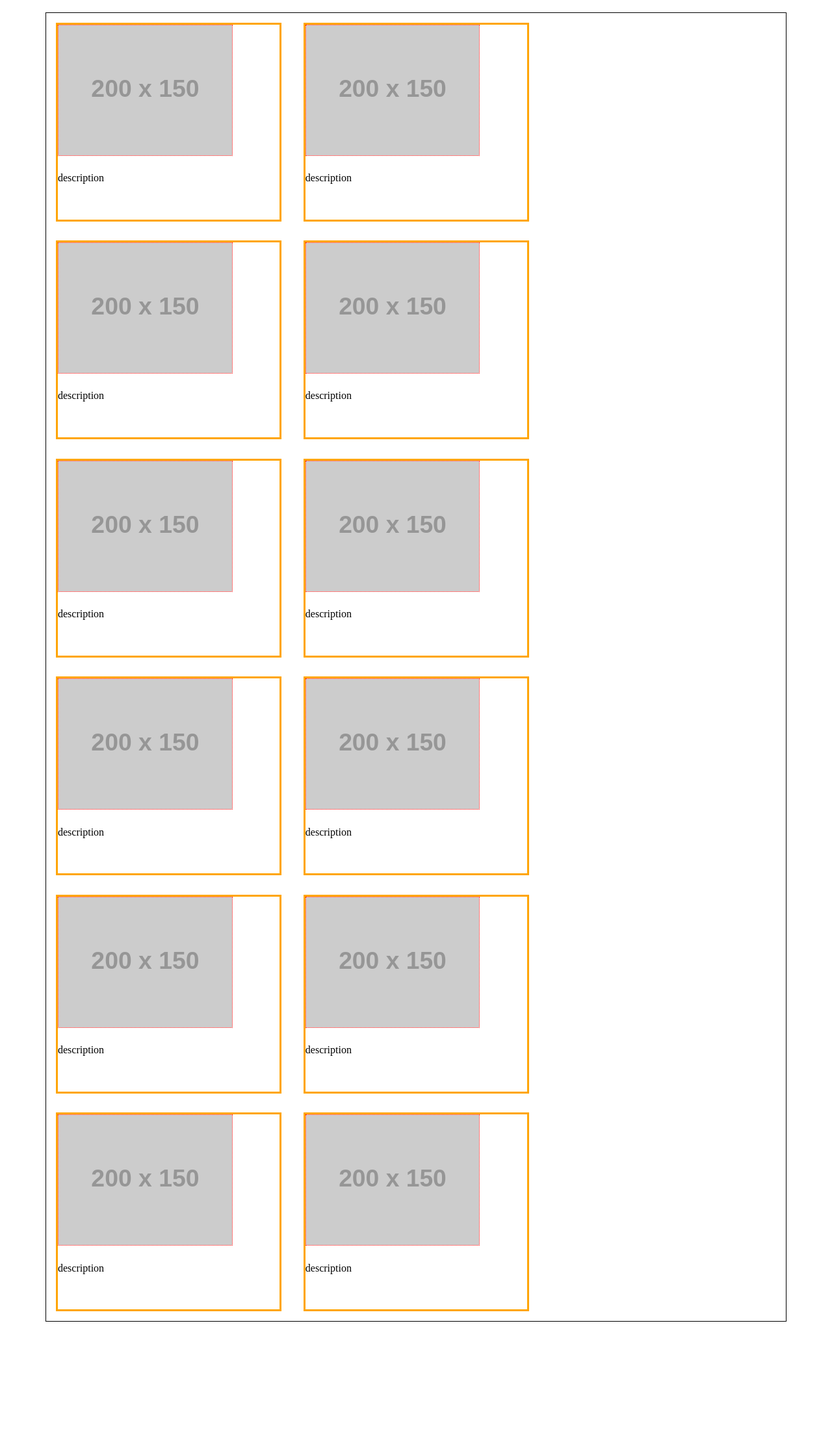
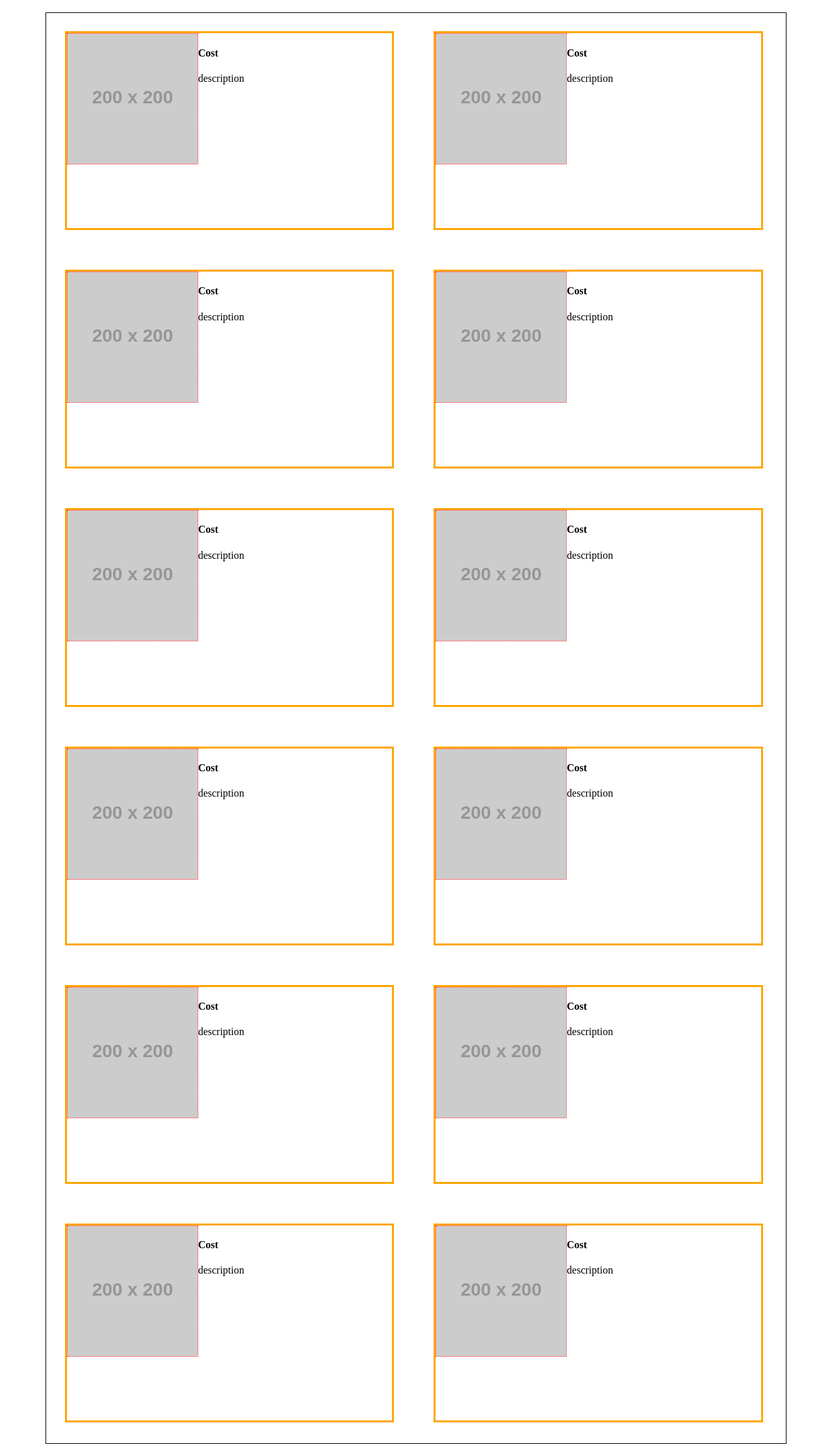
Before and after one commit to babiesinspace/JavaScript-practice, a plain HTML site: page jQuery/RedBull/index.html in a window 1280 px wide. Shown: the part 61-2291 px from the top of the page at 65% size. Before the commit the page ends 2103 px from the top, so only its background shows below. Drawn offline with nearby package versions, Linux system fonts and the light colour scheme; placeholder pictures from the web are drawn by us.

Commit message:
mobile responsivegit add .

```diff
--- a/jQuery/RedBull/index.html
+++ b/jQuery/RedBull/index.html
@@ -9,64 +9,88 @@
   <h1>Welcome to Store</h1>
   <div id="container">
     <div class="item">
-      <a href="https://placeholder.com"><img src="http://via.placeholder.com/200x150"></a>
-      <h4 class="cost"></h4>
+      <a href="https://placeholder.com"><img src="http://via.placeholder.com/200x200"></a>
+      <div class="details">
+        <h4 class="cost">Cost</h4>
         <p class="description">description</p>
       </div>
+    </div>
     <div class="item">
-      <a href="https://placeholder.com"><img src="http://via.placeholder.com/200x150"></a>
-      <h4 class="cost"></h4>
+      <a href="https://placeholder.com"><img src="http://via.placeholder.com/200x200"></a>
+      <div class="details">
+        <h4 class="cost">Cost</h4>
         <p class="description">description</p>
       </div>
+    </div>
     <div class="item">
-      <a href="https://placeholder.com"><img src="http://via.placeholder.com/200x150"></a>
-      <h4 class="cost"></h4>
+      <a href="https://placeholder.com"><img src="http://via.placeholder.com/200x200"></a>
+      <div class="details">
+        <h4 class="cost">Cost</h4>
         <p class="description">description</p>
       </div>
+    </div>
     <div class="item">
-      <a href="https://placeholder.com"><img src="http://via.placeholder.com/200x150"></a>
-      <h4 class="cost"></h4>
+      <a href="https://placeholder.com"><img src="http://via.placeholder.com/200x200"></a>
+      <div class="details">
+        <h4 class="cost">Cost</h4>
         <p class="description">description</p>
       </div>
+    </div>
     <div class="item">
-      <a href="https://placeholder.com"><img src="http://via.placeholder.com/200x150"></a>
-      <h4 class="cost"></h4>
+      <a href="https://placeholder.com"><img src="http://via.placeholder.com/200x200"></a>
+      <div class="details">
+        <h4 class="cost">Cost</h4>
         <p class="description">description</p>
       </div>
+    </div>
     <div class="item">
-      <a href="https://placeholder.com"><img src="http://via.placeholder.com/200x150"></a>
-      <h4 class="cost"></h4>
+      <a href="https://placeholder.com"><img src="http://via.placeholder.com/200x200"></a>
+      <div class="details">
+        <h4 class="cost">Cost</h4>
         <p class="description">description</p>
       </div>
+    </div>
     <div class="item">
-      <a href="https://placeholder.com"><img src="http://via.placeholder.com/200x150"></a>
-      <h4 class="cost"></h4>
+      <a href="https://placeholder.com"><img src="http://via.placeholder.com/200x200"></a>
+      <div class="details">
+        <h4 class="cost">Cost</h4>
         <p class="description">description</p>
       </div>
+    </div>
     <div class="item">
-      <a href="https://placeholder.com"><img src="http://via.placeholder.com/200x150"></a>
-      <h4 class="cost"></h4>
+      <a href="https://placeholder.com"><img src="http://via.placeholder.com/200x200"></a>
+      <div class="details">
+        <h4 class="cost">Cost</h4>
         <p class="description">description</p>
       </div>
+    </div>
     <div class="item">
-      <a href="https://placeholder.com"><img src="http://via.placeholder.com/200x150"></a>
-      <h4 class="cost"></h4>
+      <a href="https://placeholder.com"><img src="http://via.placeholder.com/200x200"></a>
+      <div class="details">
+        <h4 class="cost">Cost</h4>
         <p class="description">description</p>
       </div>
+    </div>
     <div class="item">
-      <a href="https://placeholder.com"><img src="http://via.placeholder.com/200x150"></a>
-      <h4 class="cost"></h4>
+      <a href="https://placeholder.com"><img src="http://via.placeholder.com/200x200"></a>
+      <div class="details">
+        <h4 class="cost">Cost</h4>
         <p class="description">description</p>
       </div>
+    </div>
     <div class="item">
-      <a href="https://placeholder.com"><img src="http://via.placeholder.com/200x150"></a>
-      <h4 class="cost"></h4>
+      <a href="https://placeholder.com"><img src="http://via.placeholder.com/200x200"></a>
+      <div class="details">
+        <h4 class="cost">Cost</h4>
         <p class="description">description</p>
       </div>
+    </div>
     <div class="item">
-      <a href="https://placeholder.com"><img src="http://via.placeholder.com/200x150"></a>
-      <h4 class="cost"></h4>
+      <a href="https://placeholder.com"><img src="http://via.placeholder.com/200x200"></a>
+      <div class="details">
+        <h4 class="cost">Cost</h4>
         <p class="description">description</p>
+      </div>
     </div>
   </div>
 
--- a/jQuery/RedBull/main.css
+++ b/jQuery/RedBull/main.css
@@ -19,4 +19,62 @@ h1 {
 img {
   height: 200px;
   border: 1px dotted red;
+  display: block;
+  float: left;
 }
+
+.details {
+/*  display: inline;*/
+  display: block;
+  float: left;
+}
+
+@media only screen and (max-width: 1324px){
+  .item {
+    width: 44%;
+    margin: 2.5%;
+    display: inline-block;
+  }
+}
+
+@media only screen and (max-width: 900px){
+  .item {
+    width: 100%;
+    margin: 0 auto;
+  }
+
+  a {
+    width: 45%;
+    float: left;
+    height: 300px;
+    width: 300px;
+  }
+
+  .details {
+    width: 45%;
+    float: right;
+  }
+}
+
+@media only screen and (max-width: 700px){
+  .item {
+    width: 100%;
+    height: 450px;
+    margin: 0 auto;
+  }
+
+  a {
+    width: 100%;
+    height: 300px;
+  }
+
+  .details {
+    width: 100%;
+    height: 150px
+  }
+
+  img {
+    height: 100%;
+    width: 100%;
+  }
+}
```
Lines whose indentation alone changed are shown as unchanged.
